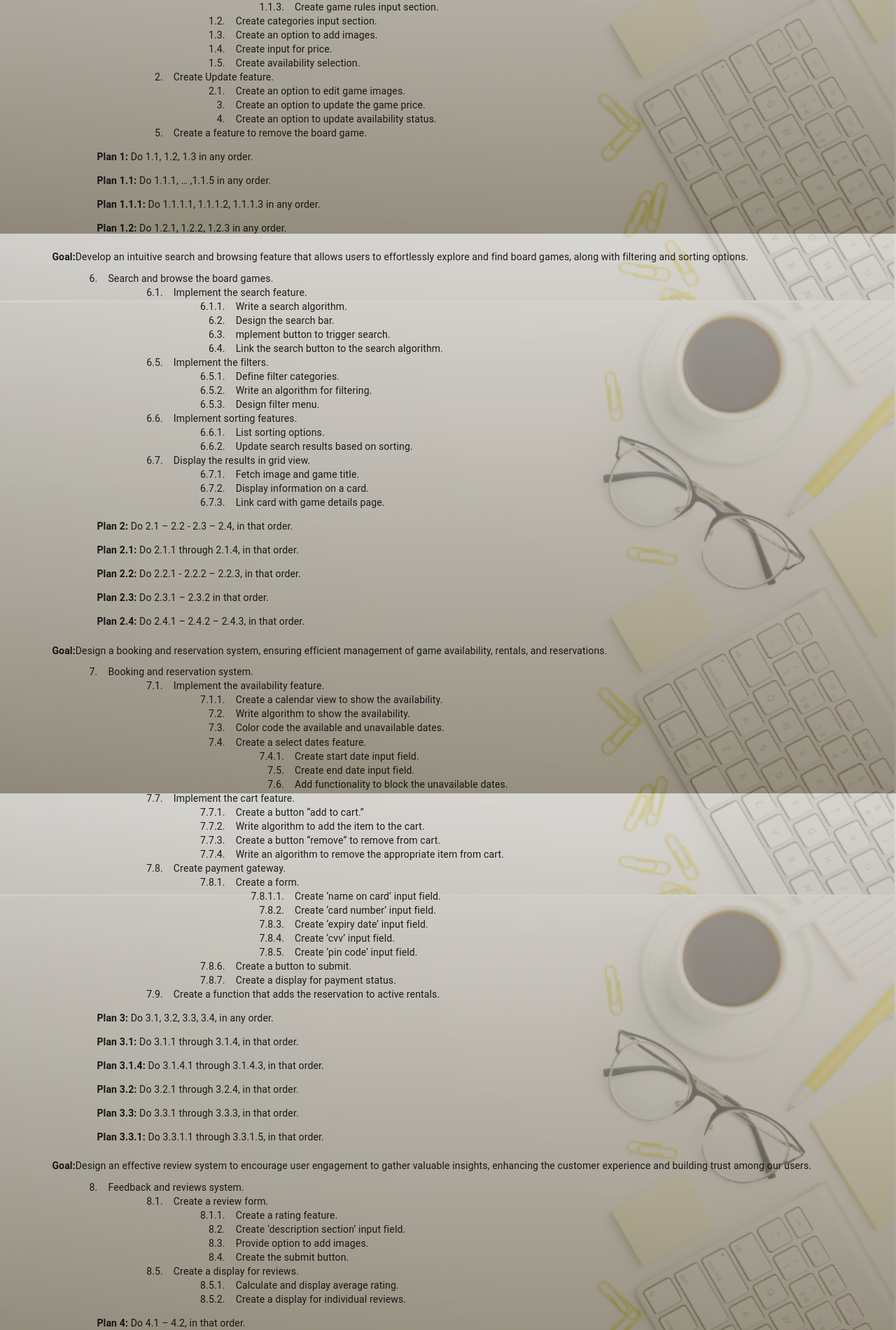
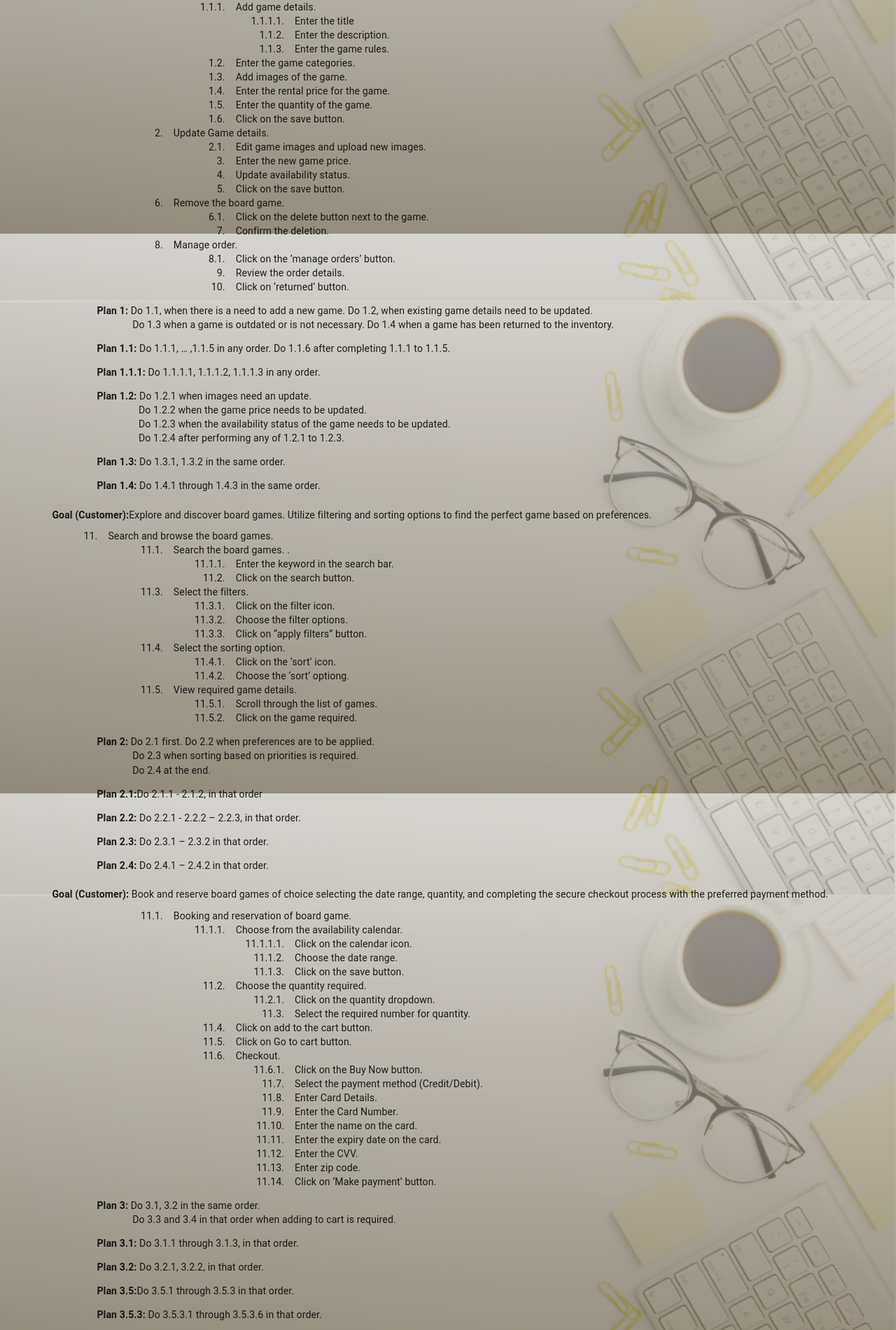
Before and after one commit to Lahasyakr/projectgroup8-cs615, a React (Create React App) app in the folder project-group8/: page /#/analysis in a window 1280 px wide. Shown: the part 1279-3180 px from the top of the page at 70% size. Built offline with nearby package versions, Linux system fonts and the light colour scheme.

Commit message:
changes in Task analysis

```diff
--- a/project-group8/src/Components/Analysis/TaskAnalysis.jsx
+++ b/project-group8/src/Components/Analysis/TaskAnalysis.jsx
@@ -12,8 +12,8 @@ function TaskAnalysis() {
                     <ul>
                         <li>Login/logout that includes the necessary validation. </li>
                         <li>Feedback and reviews system. </li>
-                        <li>TCreate an admin page to manage inventory.</li>
-                        <li>ASearch and browse the board games. </li>
+                        <li>Create an admin page to manage inventory.</li>
+                        <li>Search and browse the board games. </li>
                         <li>Booking and reservation system. </li>
                         <li>Manage user accounts and profiles.</li>
                     </ul>
@@ -22,188 +22,194 @@ function TaskAnalysis() {
                     High level tasks:
 
                     <ol>
-                        <div className='goalMargin'> <p><b>Goal:</b> Create a user–friendly admin page to efficiently manage website inventory.</p></div>
-                        <li>Create an admin page to manage inventory.
+                        <div className='goalMargin'> <p><b>Goal (Admin user):</b> <ul>
+                            <li>Manage the inventory by adding new board games, updating the necessary information about the existing board games, and discarding the outdated or surplus board games from the inventory.  </li>
+                            <li>Once the customer returns the game, update the order as ‘returned’. </li>
+                        </ul></p></div>
+                        <li>Inventory management.
                             <ol>
-                                <li>Create a feature to add new board games.
+                                <li>Add new board games.
                                     <ol>
-                                        <li>Create input to add game details.
+                                        <li>Add game details.
                                             <ol>
-                                                <li>Create game title input field</li>
-                                                <li>Create game description input field. </li>
-                                                <li>Create game rules input section. </li>
+                                                <li>Enter the title</li>
+                                                <li>Enter the description. </li>
+                                                <li>Enter the game rules. </li>
                                             </ol>
 
                                         </li>
-                                        <li>Create categories input section. </li>
-                                        <li>Create an option to add images. </li>
-                                        <li>Create input for price. </li>
-                                        <li>Create availability selection.</li>
+                                        <li>Enter the game categories. </li>
+                                        <li>Add images of the game. </li>
+                                        <li>Enter the rental price for the game. </li>
+                                        <li>Enter the quantity of the game. </li>
+                                        <li>Click on the save button. </li>
                                     </ol>
                                 </li>
-                                <li>Create Update feature.
+                                <li>Update Game details.
                                     <ol>
-                                        <li>Create an option to edit game images.</li>
-                                        <li>Create an option to update the game price.</li>
-                                        <li> Create an option to update availability status.</li>
+                                        <li>Edit game images and upload new images. </li>
+                                        <li>Enter the new game price. </li>
+                                        <li>Update availability status. </li>
+                                        <li>Click on the save button. </li>
                                     </ol>
                                 </li>
-                                <li>Create a feature to remove the board game.</li>
+                                <li>Remove the board game.
+                                    <ol>
+                                        <li>Click on the delete button next to the game. </li>
+                                        <li>Confirm the deletion. </li>
+                                    </ol>
+                                </li>
+                                <li>Manage order.
+                                    <ol>
+                                        <li>Click on the ‘manage orders’ button. </li>
+                                        <li>Review the order details. </li>
+                                        <li>Click on ‘returned’ button. </li>
+                                    </ol>
+                                </li>
                             </ol>
                         </li>
 
                         <div className='planMargin'>
-                            <p><b>Plan 1:</b> Do 1.1, 1.2, 1.3 in any order.</p>
-                            <p><b>Plan 1.1:</b> Do 1.1.1, … ,1.1.5 in any order.</p>
-                            <p><b>Plan 1.1.1:</b> Do 1.1.1.1, 1.1.1.2, 1.1.1.3 in any order.</p>
-                            <p> <b>Plan 1.2:</b> Do 1.2.1, 1.2.2, 1.2.3 in any order.</p>
+                            <p><b>Plan 1: </b> Do 1.1, when there is a need to add a new game. Do 1.2, when existing game details need to be updated. <br />
+                                <ul style={{ marginLeft: "1%" }}><li> Do 1.3 when a game is outdated or is not necessary. Do 1.4 when a game has been returned to the inventory. </li></ul></p>
+                            <p><b>Plan 1.1:</b> Do 1.1.1, … ,1.1.5 in any order. Do 1.1.6 after completing 1.1.1 to 1.1.5. </p>
+                            <p><b>Plan 1.1.1:</b> Do 1.1.1.1, 1.1.1.2, 1.1.1.3 in any order. </p>
+                            <p> <b>Plan 1.2:</b> Do 1.2.1 when images need an update.
+                                <ul style={{ marginLeft: "1.8%" }}>
+                                    <li>Do 1.2.2 when the game price needs to be updated.</li>
+                                    <li>Do 1.2.3 when the availability status of the game needs to be updated. </li>
+                                    <li>Do 1.2.4 after performing any of 1.2.1 to 1.2.3.</li>
+                                </ul> </p>
+                            <p><b>Plan 1.3:</b> Do 1.3.1, 1.3.2 in the same order.  </p>
+                            <p><b>Plan 1.4:</b> Do 1.4.1 through 1.4.3 in the same order.  </p>
                         </div>
-                        <div className='goalMargin'><b>Goal:</b>Develop an intuitive search and browsing feature that allows users to effortlessly explore and find board games, along with filtering and sorting options. </div>
+                        <div className='goalMargin'><b>Goal (Customer):</b>Explore and discover board games. Utilize filtering and sorting options to find the perfect game based on preferences. </div>
 
                         <li value={2}>Search and browse the board games.
                             <ol>
-                                <li>Implement the search feature.
+                                <li>Search the board games. .
                                     <ol>
-                                        <li>Write a search algorithm. </li>
-                                        <li>Design the search bar. </li>
-                                        <li>mplement button to trigger search.  </li>
-                                        <li>Link the search button to the search algorithm. </li>
+                                        <li>Enter the keyword in the search bar.</li>
+                                        <li>Click on the search button. </li>
                                     </ol>
                                 </li>
-                                <li>Implement the filters.
+                                <li>Select the filters.
                                     <ol>
-                                        <li>Define filter categories. </li>
-                                        <li>Write an algorithm for filtering. </li>
-                                        <li>Design filter menu.</li>
+                                        <li>Click on the filter icon. </li>
+                                        <li>Choose the filter options. </li>
+                                        <li>Click on “apply filters” button. </li>
                                     </ol>
                                 </li>
-                                <li>Implement sorting features.
+                                <li>Select the sorting option.
                                     <ol>
-                                        <li> List sorting options. </li>
-                                        <li>Update search results based on sorting. </li>
+                                        <li>Click on the ‘sort’ icon. </li>
+                                        <li>Choose the ‘sort’ optiong. </li>
                                     </ol>
                                 </li>
-                                <li>Display the results in grid view.
+                                <li>View required game details.
                                     <ol>
-                                        <li>Fetch image and game title. </li>
-                                        <li>Display information on a card. </li>
-                                        <li>Link card with game details page. </li>
+                                        <li>Scroll through the list of games. </li>
+                                        <li>Click on the game required.  </li>
                                     </ol>
 
                                 </li>
                             </ol>
                         </li>
                         <div className='planMargin'>
-                            <p><b>Plan 2:</b> Do 2.1 – 2.2 - 2.3 – 2.4, in that order. </p>
+                            <p><b>Plan 2:</b> Do 2.1 first. Do 2.2 when preferences are to be applied.
+                                <ul style={{ marginLeft: "1%" }}><li>Do 2.3 when sorting based on priorities is required.</li>
+                                    <li> Do 2.4 at the end. </li></ul></p>
 
-                            <p><b>Plan 2.1:</b> Do 2.1.1 through 2.1.4, in that order. </p>
+                            <p><b>Plan 2.1:</b>Do 2.1.1 - 2.1.2, in that order </p>
 
-                            <p><b>Plan 2.2:</b> Do 2.2.1 - 2.2.2 – 2.2.3, in that order. </p>
+                            <p><b>Plan 2.2:</b> Do 2.2.1 - 2.2.2 – 2.2.3, in that order.</p>
 
                             <p><b>Plan 2.3:</b> Do 2.3.1 – 2.3.2 in that order. </p>
 
-                            <p><b>Plan 2.4:</b> Do 2.4.1 – 2.4.2 – 2.4.3, in that order. </p>
+                            <p><b>Plan 2.4:</b> Do 2.4.1 – 2.4.2 in that order. </p>
                         </div>
-                        <div className='goalMargin'><b>Goal:</b>Design a booking and reservation system, ensuring efficient management of game availability, rentals, and reservations. </div>
-                        <li>Booking and reservation system.
+                        <div className='goalMargin'><b>Goal (Customer):</b> Book and reserve board games of choice selecting the date range, quantity, and completing the secure checkout process with the preferred payment method.</div>
                         <ol>
-                                <li>Implement the availability feature.
+                            <li>Booking and reservation of board game.
                                 <ol>
-                                        <li>Create a calendar view to show the availability. </li>
-                                        <li>Write algorithm to show the availability. </li>
-                                        <li>Color code the available and unavailable dates. </li>
-                                        <li>Create a select dates feature.
+                                    <li>Choose from the availability calendar.
                                         <ol>
-                                                <li>Create start date input field. </li>
-                                                <li>Create end date input field. </li>
-                                                <li>Add functionality to block the unavailable dates. </li>
+                                            <li>Click on the calendar icon. </li>
+                                            <li>Choose the date range. </li>
+                                            <li>Click on the save button.</li>
+                                        </ol>
+                                    </li>
+                                    <li>Choose the quantity required.
+                                        <ol>
+                                            <li>Click on the quantity dropdown. </li>
+                                            <li>Select the required number for quantity. </li>
+                                        </ol>
+                                    </li>
+                                    <li>Click on add to the cart button. </li>
+                                    <li>Click on Go to cart button. </li>
+                                    <li>Checkout.
+                                        <ol>
+                                            <li>Click on the Buy Now button. </li>
+                                            <li>Select the payment method (Credit/Debit). </li>
+                                            <li>Enter Card Details. </li>
+                                            <li> Enter the Card Number. </li>
+                                            <li> Enter the name on the card. </li>
+                                            <li> Enter the expiry date on the card. </li>
+                                            <li> Enter the CVV. </li>
+                                            <li> Enter zip code. </li>
+                                            <li> Click on ‘Make payment’ button. </li>
                                         </ol>
                                     </li>
                                 </ol>
 
                             </li>
-                                <li>Implement the cart feature.
-                                    <ol>
-                                        <li>Create a button “add to cart.” </li>
-                                        <li>Write algorithm to add the item to the cart. </li>
-                                        <li>Create a button “remove” to remove from cart. </li>
-                                        <li>Write an algorithm to remove the appropriate item from cart. </li>
-                                    </ol>
-                                </li>
-                                <li>Create payment gateway.
-                                    <ol>
-                                        <li>Create a form.
-                                            <ol>
-                                                <li>Create ‘name on card’ input field. </li>
-                                                <li>Create ‘card number’ input field. </li>
-                                                <li>Create ‘expiry date’ input field. </li>
-                                                <li>Create ‘cvv’ input field. </li>
-                                                <li>Create ‘pin code’ input field. </li>
-                                            </ol>
-                                        </li>
-                                        <li>Create a button to submit. </li>
-                                        <li>Create a display for payment status. </li>
-                                    </ol>
-                                </li>
-                                <li>Create a function that adds the reservation to active rentals. </li>
                         </ol>
 
-                        </li>
                         <div className='planMargin'>
-                            <p><b>Plan 3:</b> Do 3.1, 3.2, 3.3, 3.4, in any order. </p>
-                            <p><b>Plan 3.1:</b> Do 3.1.1 through 3.1.4, in that order. </p>
-                            <p><b>Plan 3.1.4:</b> Do 3.1.4.1 through 3.1.4.3, in that order. </p>
-                            <p><b>Plan 3.2:</b> Do 3.2.1 through 3.2.4, in that order. </p>
-                            <p><b>Plan 3.3:</b> Do 3.3.1 through 3.3.3, in that order. </p>
-                            <p><b>Plan 3.3.1:</b> Do 3.3.1.1 through 3.3.1.5, in that order.  </p>
+                            <p><b>Plan 3:</b> Do 3.1, 3.2 in the same order.
+                                <ul style={{ marginLeft: "1%" }}><li>Do 3.3 and 3.4 in that order when adding to cart is required. </li></ul> </p>
+                            <p><b>Plan 3.1:</b> Do 3.1.1 through 3.1.3, in that order.  </p>
+                            <p><b>Plan 3.2:</b> Do 3.2.1, 3.2.2, in that order.  </p>
+                            <p><b>Plan 3.5:</b>Do 3.5.1 through 3.5.3 in that order.  </p>
+                            <p><b>Plan 3.5.3:</b> Do 3.5.3.1 through 3.5.3.6 in that order.  </p>
                         </div>
-                        <div className='goalMargin'><b>Goal:</b>Design an effective review system to encourage user engagement to gather valuable insights, enhancing the customer experience and building trust among our users. </div>
-                        <li>Feedback and reviews system.
+                        <div className='goalMargin'><b>Goal(Customer): </b>Share valuable feedback and reviews for the games. Rate the game, write thoughts briefly, and include supporting images.</div>
+                        <li>Give feedback/reviews.
                             <ol>
-                                <li>Create a review form.
-                                    <ol>
-                                        <li>Create a rating feature.</li>
-                                        <li>Create ‘description section’ input field. </li>
-                                        <li>Provide option to add images. </li>
-                                        <li>Create the submit button. </li>
-                                    </ol>
-                                </li>
-                                <li>Create a display for reviews.
-                                    <ol>
-                                        <li>Calculate and display average rating. </li>
-                                        <li>Create a display for individual reviews. </li>
-                                    </ol>
-                                </li>
+                                <li>Select ‘add review’ button on the game details page.  </li>
+                                <li>Select the rating (1-5) from the options.  </li>
+                                <li>Enter description for the review.  </li>
+                                <li>Add images supporting the review.  </li>
+                                <li>Click on ‘submit review’ button. </li>
                             </ol>
                         </li>
                         <div className='planMargin'>
-                            <p><b>Plan 4:</b> Do 4.1 – 4.2, in that order. </p>
-                            <p><b>Plan 4.1:</b> Do 4.1.1, 4.1.2, 4.1.3 in any order. Then do 4.1.4 </p>
-                            <p><b>Plan 4.2:</b> Do 4.2.1, 4.2.2 in any order. </p>
+                            <p><b>Plan 4:</b>  Do 4.1 – 4.5, in that order </p>
                         </div>
 
-                        <div className='goalMargin'><b>Goal:</b>Create a user profile page where individuals can store their personal information and easily track both their past rental history and current active rentals. </div>
-                        <li>Manage user accounts and profiles.
+                        <div className='goalMargin'><b>Goal:</b>Create a user profile page where individuals can store their personal information and easily track both their past rental history and current active rentals.  </div>
+                        <li>Manage user profile.
                             <ol>
-                                <li>Create a personal details section.
+                                <li>Update personal details.
                                     <ol>
-                                        <li>Create ‘add username’ input field. </li>
-                                        <li>Create ‘add user email address’ field. </li>
-                                        <li>Create ‘add the user picture’ input field.</li>
+                                        <li>Click on the ‘edit profile’ button. </li>
+                                        <li>Add username. </li>
+                                        <li>Add email address.</li>
+                                        <li>Add profile picture.</li>
                                     </ol>
                                 </li>
-                                <li>Orders
+                                <li>Check Orders
                                     <ol>
-                                        <li>Create active rental sections.
+                                        <li>Check the active rental sections.
                                             <ol>
-                                                <li>List the current rental item. </li>
-                                                <li>List the due dates. </li>
+                                                <li>Click on the active rentals button. </li>
+                                                <li>Scroll through the active rentals.  </li>
                                             </ol>
                                         </li>
-                                        <li>Create a history section.
+                                        <li>Check the rental history section.
                                             <ol>
-                                                <li>Add the list of past purchases. </li>
-                                                <li>Create a function that includes the rental duration. </li>
+                                                <li>Click on the rental history button. </li>
+                                                <li>Scroll through the rental history.  </li>
                                             </ol>
                                         </li>
                                     </ol>
@@ -211,15 +217,18 @@ function TaskAnalysis() {
                             </ol>
                         </li>
                         <div className='planMargin'>
-                            <p><b>Plan 5:</b> Do 5.1, 5.2 in any order.  </p>
-                            <p><b>Plan 5.1:</b> Do 5.1.1, 5.1.2, 5.1.3 in any order.  </p>
-                            <p><b>Plan 5.2:</b> Do 5.2.1, 5.2.2 in any order.  </p>
-                            <p><b>Plan 5.2.1:</b> Do 5.2.1.1 – 5.2.1.2 in that order.  </p>
+                            <p><b>Plan 5:</b> Do 5.1, when personal details need to be updated.
+                                <ul style={{ marginLeft: "1%" }}><li>Do 5.2, when order details are to be viewed.</li></ul>  </p>
+
+                            <p><b>Plan 5.1:</b>  Do 5.1.1 - 5.1.4 in that order.   </p>
+                            <p><b>Plan 5.2:</b> Do 5.2.1 when active rentals are to be viewed.
+                                <ul style={{ marginLeft: "1.8%" }}><li> Do 5.2.2, when rental history is to be viewed. </li></ul>   </p>
+                            <p><b>Plan 5.2.1:</b>  Do 5.2.1.1 – 5.2.1.2 in that order.  </p>
                             <p><b>Plan 5.2.2:</b> Do 5.2.2.1 – 5.2.2.2 in that order. </p>
                         </div>
                     </ol>
                 </p>
-            </Typography>
+            </Typography >
         </>
     )
 }
```
Lines whose indentation alone changed are shown as unchanged.
